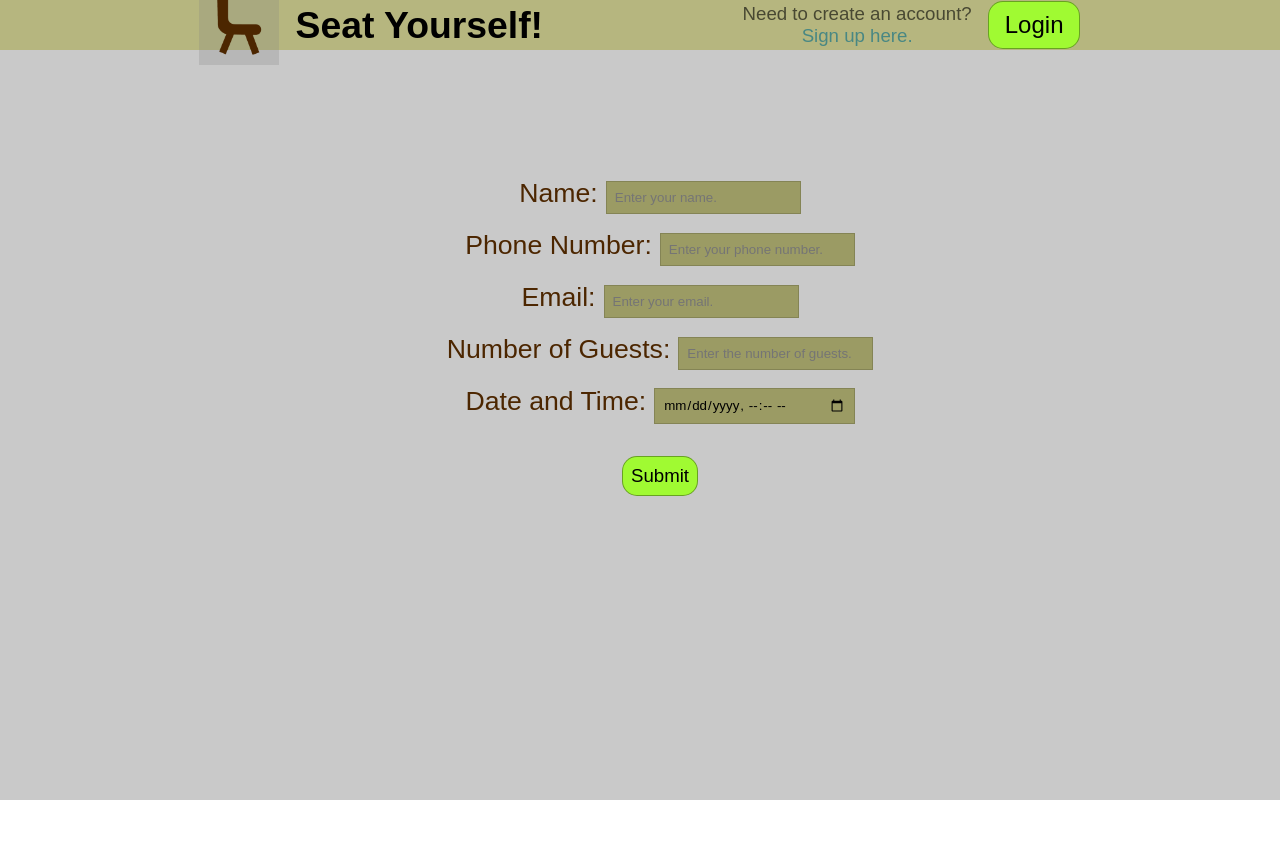
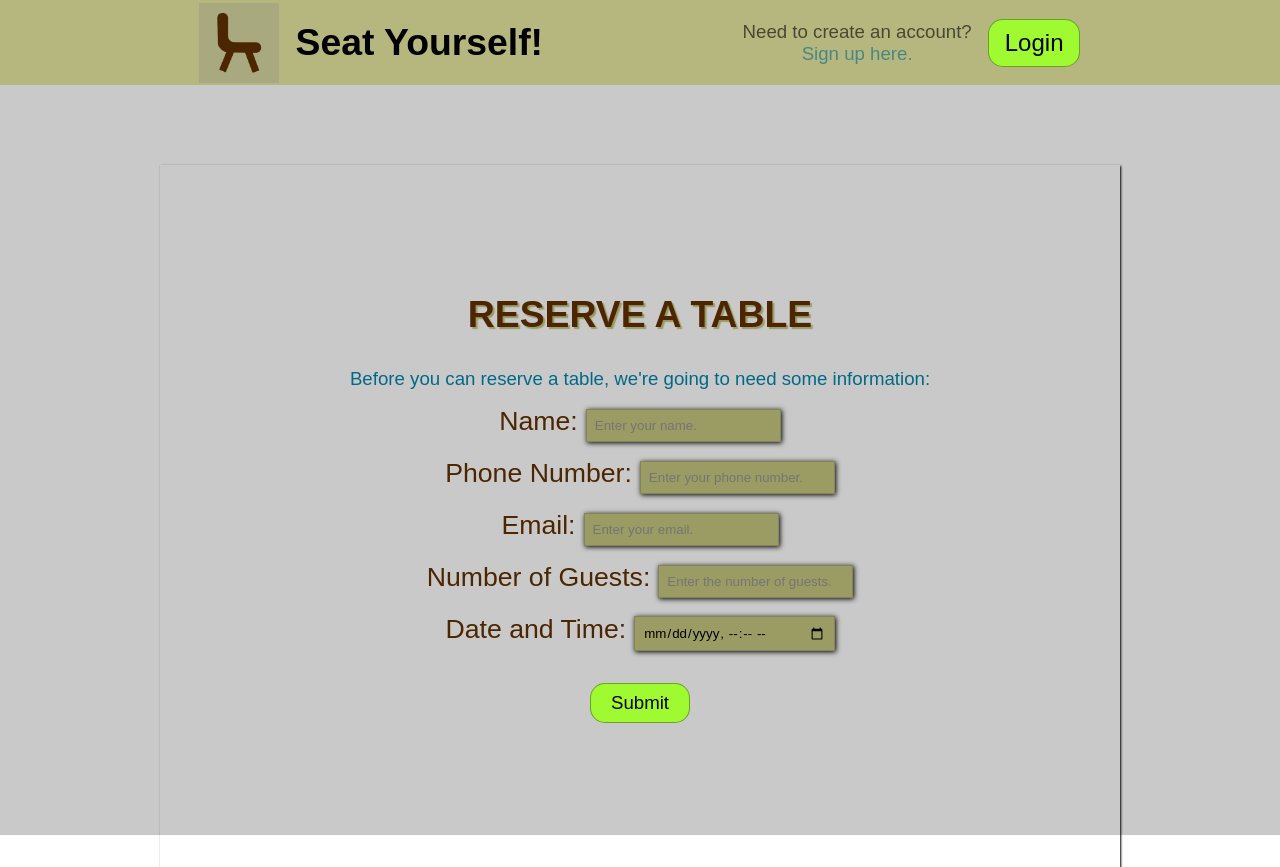
Before and after one commit to Paul-Kuruvila/COSC4351-Restaurant-Project, a React (Create React App) app in the folder frontend/: page /reserve in a window 1280 px wide. Before the commit the page ends 800 px from the top, so only its background shows below. Built offline with nearby package versions, Linux system fonts and the light colour scheme.

Commit message:
Update UI styling for components

```diff
--- a/frontend/src/components/Login/Login.css
+++ b/frontend/src/components/Login/Login.css
@@ -1,14 +1,34 @@
 .Login {
     background-color: rgba(100, 100, 100, 0.35);
     height: 93.7vh;
+}
+
+input {
+    box-shadow: 1px 1px 5px;
 }
 
 .information-boxes {
     display: flex;
     flex-direction: column;
     align-items: center;
-    padding-top: 8rem;
+    padding: 8rem 0 8rem 0;
+    margin: 0 10rem 0 10rem;
     list-style: none;
+    box-shadow: 1px 1px 2px;
+}
+
+.information-boxes .container-title {
+    color: #4C2600;
+    text-shadow: 2px 2px 1px rgba(110, 110, 0, 0.5);
+    font-size: 28pt;
+    font-weight: bold;
+    margin-bottom: 2rem;
+}
+
+.information-boxes .container-description {
+    font-size: 14pt;
+    color: rgb(0, 105, 135);
+    padding-bottom: 1rem;
 }
 
 .Label {
@@ -45,7 +65,7 @@
 .Submit {
     font-size: 14pt;
     background-color: rgb(160, 250, 50);
-    width: fit-content;
+    width: 100px;
     padding: 0 0.5rem 0 0.5rem;
     height: 2.5rem;
     border: 1px solid rgba(0, 0, 0, 0.35);
@@ -56,6 +76,7 @@
 
 .Submit:hover {
     background-color: rgb(155, 230, 45);
+    box-shadow: 1px 1px 1px;
 }
 
 .signup-text {
--- a/frontend/src/components/Login/Login.js
+++ b/frontend/src/components/Login/Login.js
@@ -34,8 +34,10 @@ const Login = () => {
 
   return (
     <div className="Login">
+        <div style={{height: '5rem'}}></div>
         <form onSubmit = {handleSubmit}>
             <ul className="information-boxes">
+                <label className='container-title'>LOGIN</label>
                 <li className='usernameArea'>
                     <label className="Label">Username:</label>
                     <input id="username" className="inputbox" type="text" title="Please enter your username." required placeholder="Enter your username."
--- a/frontend/src/components/Navbar/Navbar.css
+++ b/frontend/src/components/Navbar/Navbar.css
@@ -3,7 +3,7 @@
     justify-content: space-evenly;
     align-items: center;
     width: 100%;
-    height: 6.3vh;
+    height: 85px;
     background-color: rgba(110, 110, 0, 0.5);
 }
 
--- a/frontend/src/components/Register/Register.css
+++ b/frontend/src/components/Register/Register.css
@@ -1,6 +1,4 @@
 .Register {
-		display: flex;
-    justify-content: center;
-    background-color: rgba(100, 100, 100, 0.35);
-    height: 93.7vh;
+  background-color: rgba(100, 100, 100, 0.35);
+  height: 93.7vh;
 }
--- a/frontend/src/components/Register/Register.js
+++ b/frontend/src/components/Register/Register.js
@@ -23,8 +23,11 @@ const Register = () => {
 
   return (
     <div className='Register'>
+      <div style={{height: '5rem'}}></div>
       <form onSubmit = {handleSubmit}>
         <ul className="information-boxes">
+          <label className='container-title'>REGISTER</label>
+          <text className='container-description'>We're so excited you'll be joining us!<br />Please enter your desired credentials.</text>
           <li className='usernameArea'>
             <label className="Label">Username:</label>
             <input id="username" className="inputbox" type="text" title="Please enter the username you will use to sign in." required placeholder="Enter a desired username."
--- a/frontend/src/components/Reserve/Reserve.js
+++ b/frontend/src/components/Reserve/Reserve.js
@@ -25,8 +25,11 @@ const Reserve = () => {
 
 	return (
 		<div className='Reserve'>
+			<div style={{height: '5rem'}}></div>
 			<form onSubmit = {handleSubmit}>
 				<ul className='information-boxes'>
+					<label className='container-title'>RESERVE A TABLE</label>
+					<text className='container-description'>Before you can reserve a table, we're going to need some information:</text>
 					<li className='guest-info'>
 						<label className='Label'>Name:</label>
 						<input className='inputbox' type='text' title='Please enter your name.' required placeholder='Enter your name.'
```
